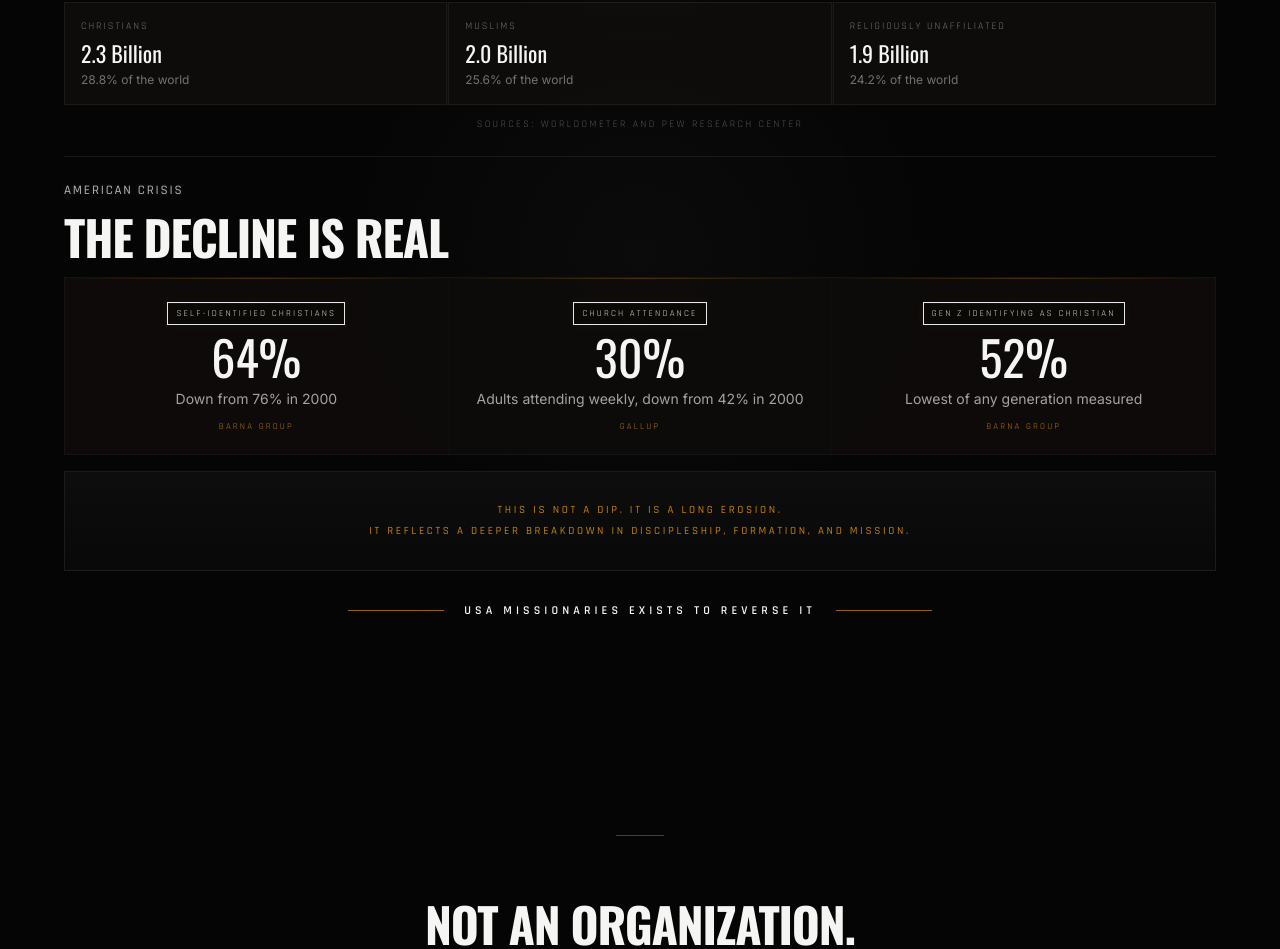
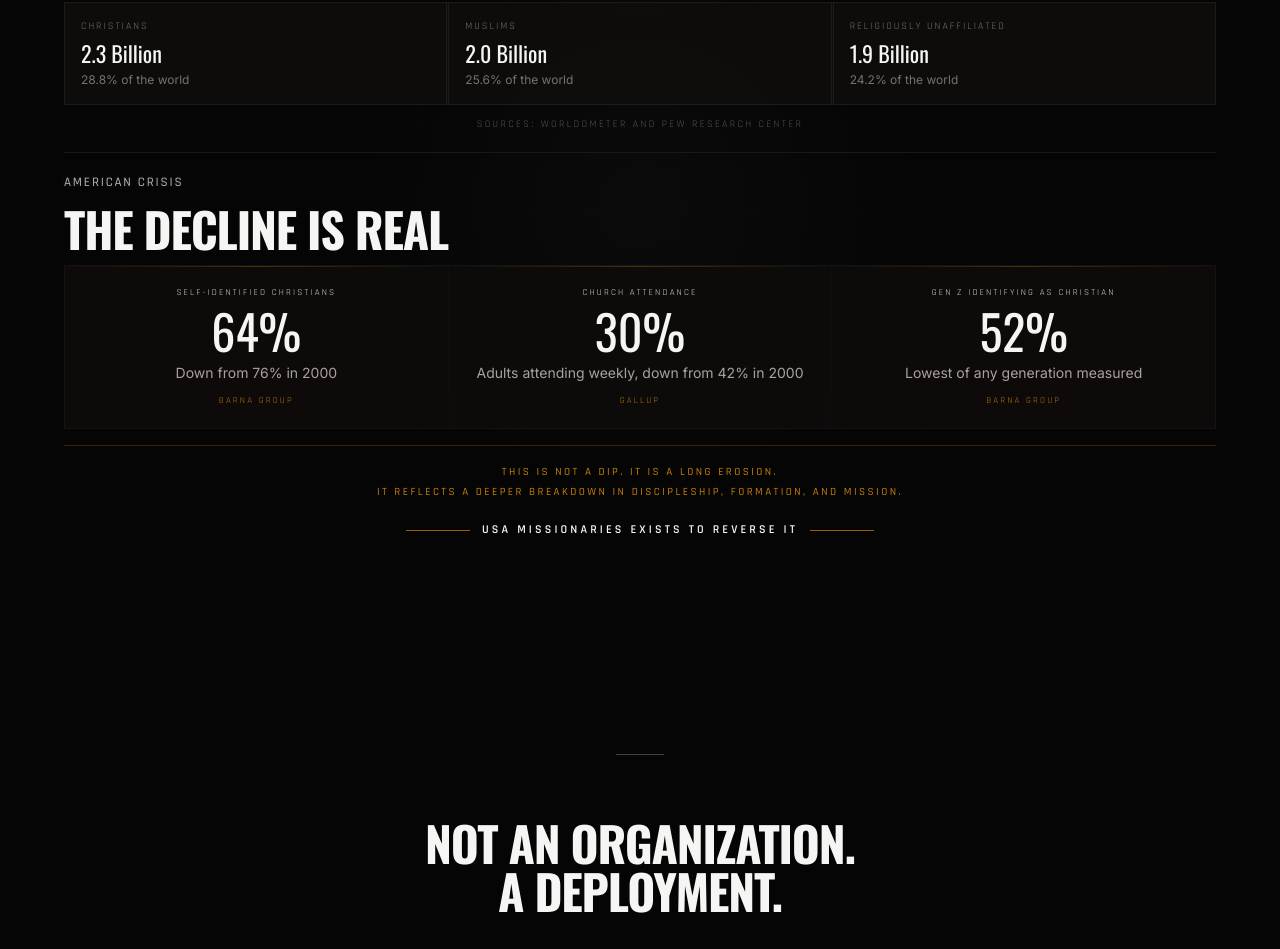
Before and after one commit to rfox0629/usam-website, a Next.js app: page / in a window 1280 px wide. Shown: the part 1177-2126 px from the top of the page. Built offline with nearby package versions, Linux system fonts and the light colour scheme.

Commit message:
Simplify decline section hierarchy

```diff
--- a/app/page.tsx
+++ b/app/page.tsx
@@ -370,7 +370,7 @@ function GlobalUrgencySection() {
           </p>
         </div>
 
-        <div className="mt-6 border-t border-stone-800/60 pt-6">
+        <div className="mt-5 border-t border-stone-800/60 pt-5">
           <div className="max-w-4xl">
             <p className="tactical-label uppercase" style={{ fontFamily: font.rajdhani }}>
               AMERICAN CRISIS
@@ -380,11 +380,11 @@ function GlobalUrgencySection() {
             </h3>
           </div>
 
-          <div className="mt-4 grid gap-px overflow-hidden border border-stone-800/25 bg-stone-800/25 md:grid-cols-3">
+          <div className="mt-3 grid gap-px overflow-hidden border border-stone-800/25 bg-stone-800/25 md:grid-cols-3">
             {americaStats.map((item) => (
               <div key={item.label} className="relative bg-stone-950/75 px-4 py-4 text-center md:px-5 md:py-5">
                 <div className="absolute inset-x-0 top-0 h-px bg-gradient-to-r from-transparent via-amber-500/25 to-transparent" />
-                <div className="inline-flex items-center border border-amber-500/18 bg-[#0b0906]/80 px-2 py-1 text-[9px] uppercase tracking-[0.24em] text-stone-300 shadow-[inset_0_1px_0_rgba(255,255,255,0.035),0_0_14px_rgba(201,162,74,0.055)]" style={{ fontFamily: font.rajdhani }}>
+                <div className="text-[9px] uppercase tracking-[0.24em] text-stone-300" style={{ fontFamily: font.rajdhani }}>
                   {item.label}
                 </div>
                 <div className="mt-2 text-4xl leading-none text-stone-100 md:text-5xl" style={{ fontFamily: font.oswald }}>
@@ -398,25 +398,23 @@ function GlobalUrgencySection() {
             ))}
           </div>
 
-          <div className="mt-4 border border-stone-800/65 bg-[linear-gradient(180deg,rgba(14,14,14,0.95),rgba(9,9,9,0.92))] px-6 py-6 md:px-8 md:py-7">
-            <div className="max-w-4xl mx-auto text-center">
-              <p
-                className="whitespace-pre-line uppercase text-amber-500/80"
-                style={{ fontFamily: font.rajdhani, fontWeight: 500, fontSize: "11px", letterSpacing: "0.24em", lineHeight: 1.9 }}
-              >
-                {`This is not a dip. It is a long erosion.
+          <div className="mt-4 border-t border-amber-500/20 pt-4 text-center">
+            <p
+              className="mx-auto max-w-4xl whitespace-pre-line uppercase text-amber-500/80"
+              style={{ fontFamily: font.rajdhani, fontWeight: 500, fontSize: "11px", letterSpacing: "0.22em", lineHeight: 1.85 }}
+            >
+              {`This is not a dip. It is a long erosion.
 It reflects a deeper breakdown in discipleship, formation, and mission.`}
-              </p>
-            </div>
+            </p>
           </div>
         </div>
 
-        <div className="mt-8 flex items-center justify-center gap-3 md:gap-5">
-          <div className="h-px w-8 shrink-0 bg-amber-500/60 sm:w-14 md:w-24" />
-          <p className="max-w-[18rem] text-center text-[9px] font-semibold uppercase leading-relaxed tracking-[0.16em] text-stone-100 sm:max-w-none sm:text-[10px] sm:tracking-[0.24em] md:text-xs md:tracking-[0.34em]" style={{ fontFamily: font.rajdhani }}>
+        <div className="mt-5 flex items-center justify-center gap-2.5 md:gap-3">
+          <div className="h-px w-7 shrink-0 bg-amber-500/60 sm:w-12 md:w-16" />
+          <p className="max-w-[18rem] text-center text-[9px] font-semibold uppercase leading-relaxed tracking-[0.14em] text-stone-100 sm:max-w-none sm:text-[10px] sm:tracking-[0.2em] md:text-xs md:tracking-[0.26em]" style={{ fontFamily: font.rajdhani }}>
             USA MISSIONARIES EXISTS TO REVERSE&nbsp;IT
           </p>
-          <div className="h-px w-8 shrink-0 bg-amber-500/60 sm:w-14 md:w-24" />
+          <div className="h-px w-7 shrink-0 bg-amber-500/60 sm:w-12 md:w-16" />
         </div>
       </div>
     </section>
```
